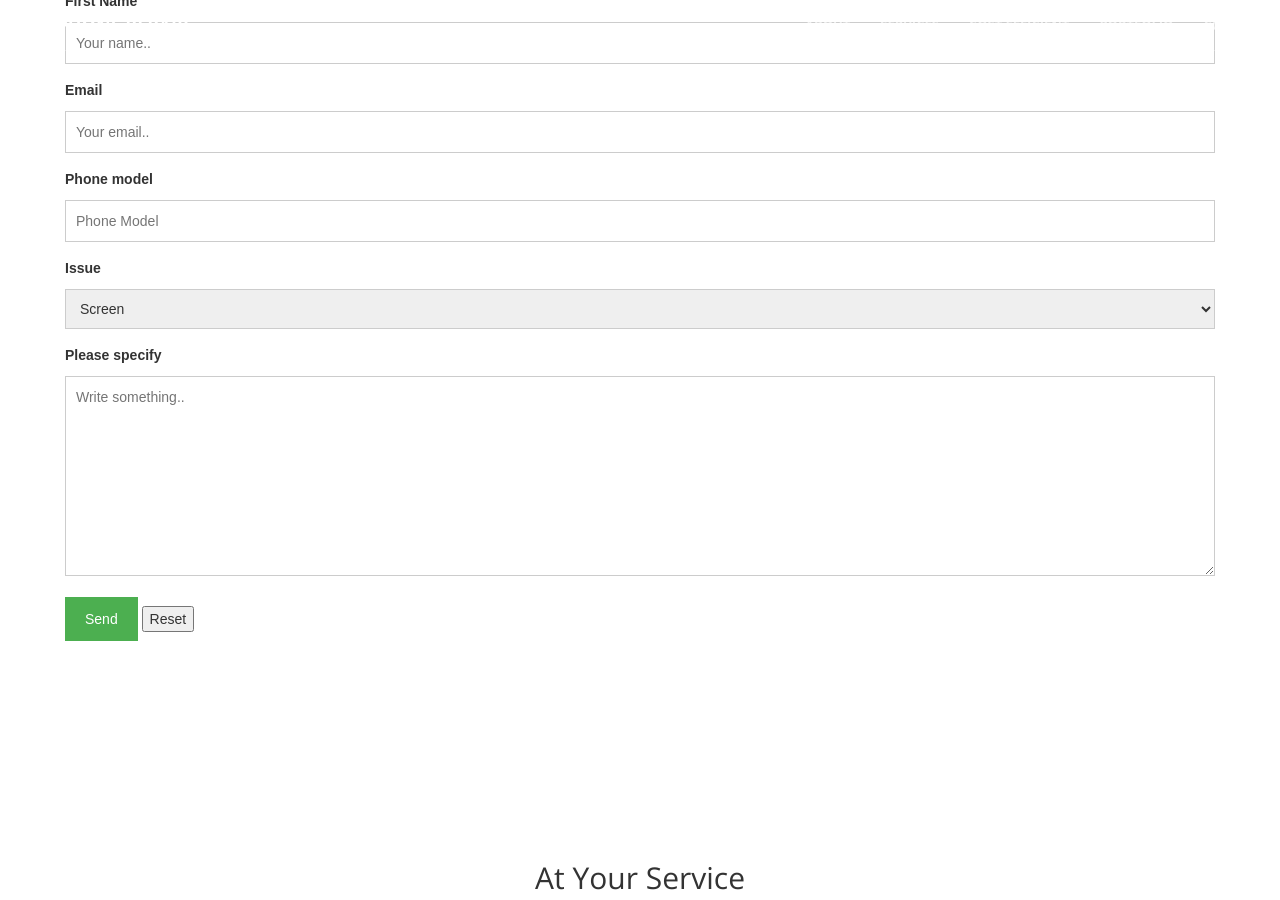
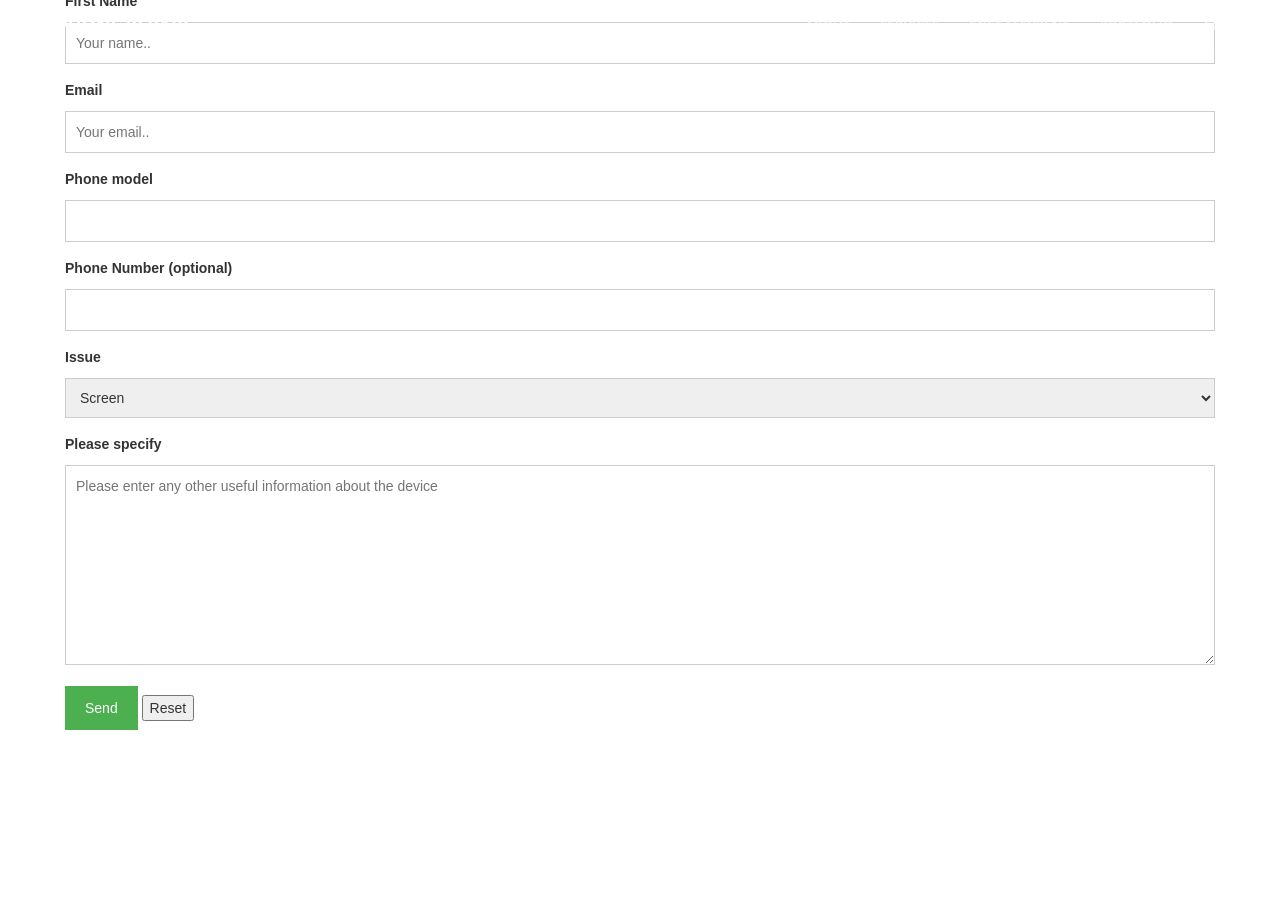
Before and after one commit to SuhaibElkomy/613iphonerepair, a Jekyll site: the page built from index.html, in a window 1280 px wide and 900 px high, scrolled down 1465 px. Built offline with Jekyll 4.4.1, drawn with Linux system fonts in a browser that asks for light colours.

Commit message:
Update Quote.html

```diff
--- a/_includes/Quote.html
+++ b/_includes/Quote.html
@@ -76,11 +76,14 @@ input[type=submit]:hover {
      <label for="fname">Email</label>
     <input type="text" id="fname" name="email" placeholder="Your email..">
 
-    <label for="lname">Phone model</label>
-    <input type="text" id="lname" name="lastname" placeholder="Phone Model">
+    <label for="phonemodel">Phone model</label>
+    <input type="text" id="PhoneModel" name="PhoneModel" Phone Model="Phone Model">
+
+     <label for="PhoneN">Phone Number (optional)</label>
+    <input type="text" id="phoneN" name="phoneN" PhoneN ="Phone Model">
 
     <label for="Issue">Issue</label>
-    <select id="Issue" name="country">
+    <select id="Issue" name="Issue">
       <option value="Screen">Screen</option>
       <option value="Battery">Battery</option>
       <option value="HomeButton">Home Button</option>
@@ -88,7 +91,7 @@ input[type=submit]:hover {
     </select>
 
     <label for="subject">Please specify</label>
-    <textarea id="subject" name="subject" placeholder="Write something.." style="height:200px"></textarea>
+    <textarea id="subject" name="subject" placeholder="Please enter any other useful information about the device" style="height:200px"></textarea>
 
  <input type="submit" value="Send">
 <input type="reset" value="Reset">
```
